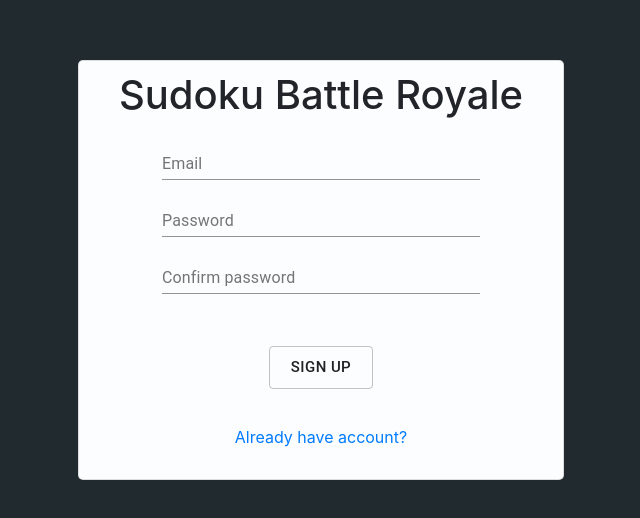
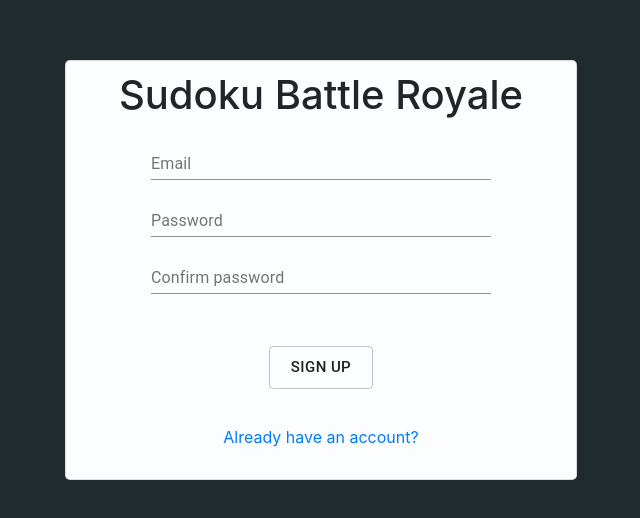
Before and after one commit to nokia-wroclaw/innovativeproject-sudoku, a React (Create React App) app in the folder frontend/: page /register in a window 1280 px wide. Shown: the part 130-648 px from the top of the page, without its empty margins (319-959 px from the left). Built offline with nearby package versions, Linux system fonts and the light colour scheme.

Commit message:
Login/Register views edited: - Bugs fixed

```diff
--- a/frontend/package.json
+++ b/frontend/package.json
@@ -13,7 +13,6 @@
     "react-dom": "^16.11.0",
     "react-router-dom": "^5.1.2",
     "react-scripts": "3.2.0",
-    "yarn": "^1.19.1",
     "yup": "^0.27.0"
   },
   "scripts": {
@@ -53,7 +52,8 @@
     "eslint-plugin-testing-library": "^1.3.1",
     "husky": "^3.0.9",
     "prettier": "1.18.2",
-    "pretty-quick": "^2.0.0"
+    "pretty-quick": "^2.0.0",
+    "yarn": "^1.19.1"
   },
   "husky": {
     "hooks": {
--- a/frontend/src/App.js
+++ b/frontend/src/App.js
@@ -9,12 +9,12 @@ function App() {
   return (
     <div className="App">
       <BrowserRouter>
-        <div>
+        <>
           <Redirect exact from="/" to="/register" />
           <Route path="/register" component={Register} />
           <Route path="/login" component={Login} />
           <Route path="/game" />
-        </div>
+        </>
       </BrowserRouter>
     </div>
   );
--- a/frontend/src/components/Auth/Auth.scss
+++ b/frontend/src/components/Auth/Auth.scss
@@ -13,6 +13,14 @@
   width: 85%;
 }
 
+.wrapper {
+  width: 400px;
+}
+
+a {
+  padding: 20px 0;
+}
+
 @media (max-width: 576px) {
   .card {
     width: 100vw;
@@ -23,8 +31,8 @@
   .textField {
     width: 100%;
   }
+
+  .wrapper {
+    width: 100%;
+  }
 }
-
-a {
-  padding: 20px 0;
-}
--- a/frontend/src/components/Auth/Login/Login.js
+++ b/frontend/src/components/Auth/Login/Login.js
@@ -38,10 +38,8 @@ const Login = () => {
       >
         {({ isSubmitting }) => (
           <Form className="container">
-            <div>
+            <div className="wrapper">
               <MyTextField label="Email" name="email" type="email" />
-            </div>
-            <div>
               <MyTextField label="Password" name="password" type="password" />
             </div>
             <Button
--- a/frontend/src/components/Auth/Register/Register.js
+++ b/frontend/src/components/Auth/Register/Register.js
@@ -20,7 +20,7 @@ const validationSchema = yup.object({
   password: yup.string().required(),
   rePassword: yup
     .string()
-    .required()
+    .required("confirm password is a required field")
     .oneOf([yup.ref("password")], "Passwords don't match")
 });
 
@@ -43,13 +43,9 @@ const Register = () => {
       >
         {({ isSubmitting }) => (
           <Form className="container">
-            <div>
+            <div className="wrapper">
               <MyTextField label="Email" name="email" type="email" />
-            </div>
-            <div>
               <MyTextField label="Password" name="password" type="password" />
-            </div>
-            <div>
               <MyTextField
                 label="Confirm password"
                 name="rePassword"
@@ -69,7 +65,7 @@ const Register = () => {
         )}
       </Formik>
 
-      <Link to="/login">Already have account?</Link>
+      <Link to="/login">Already have an account?</Link>
     </div>
   );
 };
--- a/frontend/src/components/MyTextField/MyTextField.js
+++ b/frontend/src/components/MyTextField/MyTextField.js
@@ -3,7 +3,7 @@ import * as PropTypes from "prop-types";
 import { useField } from "formik";
 import TextField from "@material-ui/core/TextField";
 
-const MyTextField = ({ label, ...props }) => {
+const MyTextField = ({ label, type, ...props }) => {
   const [field, meta] = useField(props);
   const errorText = meta.error && meta.touched ? meta.error : "";
   return (
@@ -11,7 +11,8 @@ const MyTextField = ({ label, ...props }) => {
       {...field}
       label={label}
       helperText={errorText}
-      error={!!errorText}
+      error={errorText !== ""}
+      type={type}
       className="textField"
       margin="dense"
     />
```
Also changed, not shown: 1 other file (tests, documents, lock files or other folders).
